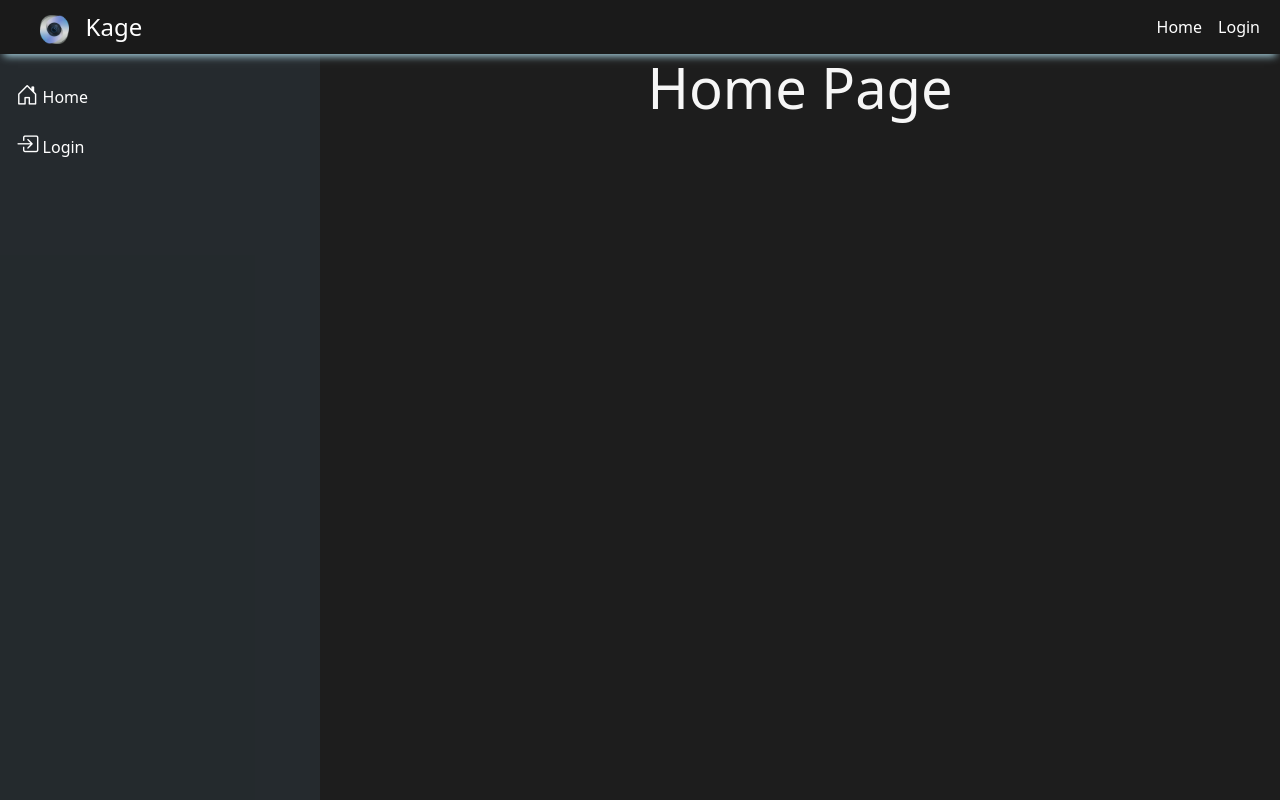
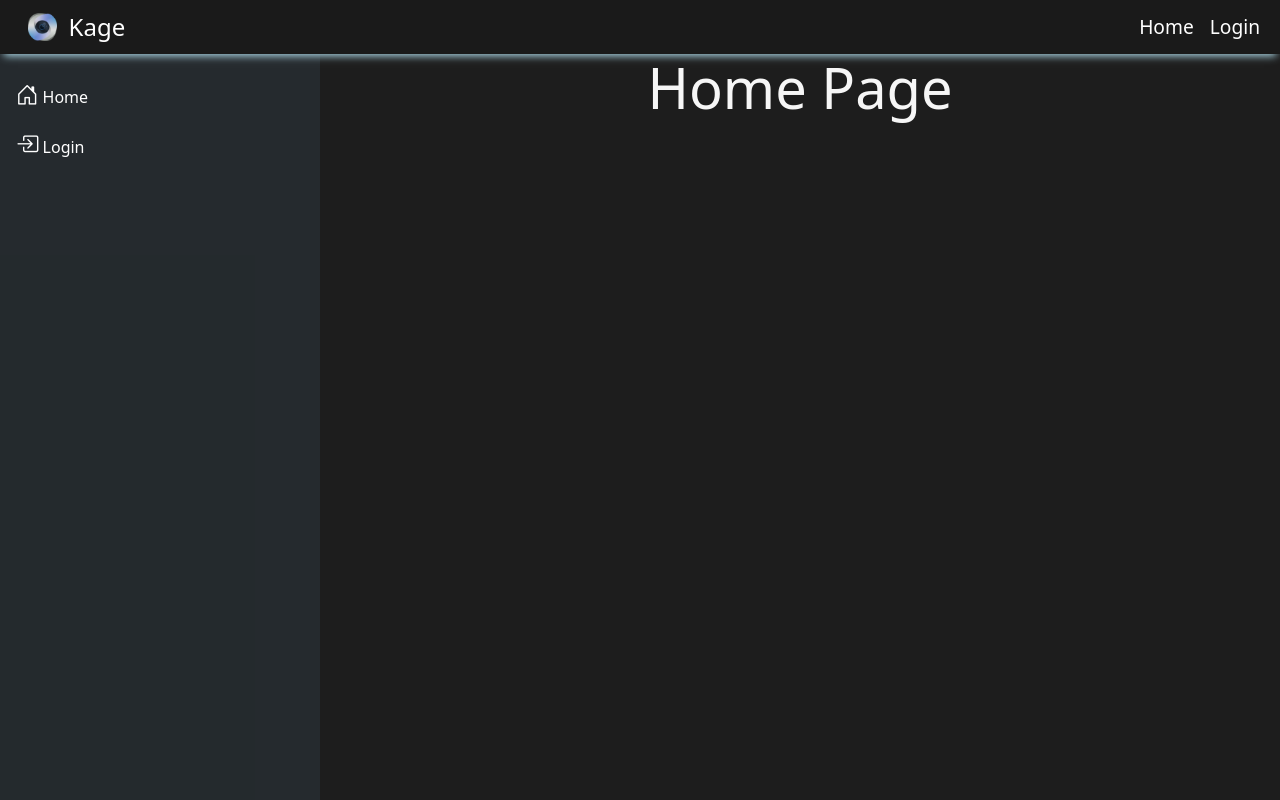
Before and after one commit to HermanRoev/ITPE3200React, a React (Create React App) app: page / in a window 1280 px wide. Built offline with nearby package versions, Linux system fonts and the light colour scheme.

Commit message:
Navbar hamburger menu seems to be working now. Dropdown is good and changes on correct screen size. Starting to come together. The ground for logged in vs not is set up but it is not actually checking anything yet. Foundation are there.

```diff
--- a/package.json
+++ b/package.json
@@ -3,6 +3,7 @@
   "version": "0.1.0",
   "private": true,
   "dependencies": {
+    "@popperjs/core": "^2.11.8",
     "@testing-library/jest-dom": "^5.17.0",
     "@testing-library/react": "^13.4.0",
     "@testing-library/user-event": "^13.5.0",
--- a/src/components/Navbar.css
+++ b/src/components/Navbar.css
@@ -17,3 +17,10 @@
     vertical-align: middle;
     margin-right: 5px;
 }
+
+/* Center dropdown menu at all states */
+.navbar-collapse {
+    justify-content: center !important; /* Center horizontally */
+    text-align: center !important;
+    font-size: 1.2rem;
+}
--- a/src/components/Navbar.tsx
+++ b/src/components/Navbar.tsx
@@ -4,12 +4,12 @@ import './Navbar.css';
 import icon from '../assets/images/icon.png';
 
 const Navbar: React.FC = () => {
-    const isLoggedIn = localStorage.getItem('token'); // Placeholder; replace with actual login check logic.
+    const isLoggedIn = !!localStorage.getItem('token'); // Placeholder; replace with actual login check logic.
 
     return (
         <header className="sticky-top p-0">
             <nav
-                className="navbar navbar-expand-md navbar-toggleable-md navbar-light py-1 mb-0"
+                className="navbar navbar-expand-lg navbar-light py-1 mb-0"
                 style={{
                     boxShadow: '0 6px 8px -4px lightblue',
                     backgroundColor: '#1A1A1A',
@@ -17,22 +17,21 @@ const Navbar: React.FC = () => {
             >
                 <div className="container-fluid">
                     {/* Logo */}
-                    <Link to="/" className="navbar-brand text-white fs-4 px-3">
+                    <Link to="/" className="navbar-brand text-white fs-4 px-3 d-flex align-items-center">
                         <img
                             src={icon}
                             alt="Kage Icon"
                             style={{
                                 height: '1.2em',
-                                verticalAlign: 'middle',
-                                padding: '0 0.5em',
+                                marginRight: '0.5em',
                             }}
                         />
-                        Kage
+                        <span>Kage</span>
                     </Link>
 
                     {/* Toggle Button for Mobile */}
                     <button
-                        className="navbar-toggler collapsed"
+                        className="navbar-toggler"
                         type="button"
                         data-bs-toggle="collapse"
                         data-bs-target="#navbarNav"
@@ -40,7 +39,7 @@ const Navbar: React.FC = () => {
                         aria-expanded="false"
                         aria-label="Toggle navigation"
                     >
-                        <i className="bi bi-list"></i>
+                        <i className="bi bi-list text-white"></i>
                     </button>
 
                     {/* Navigation Links */}
@@ -59,19 +58,27 @@ const Navbar: React.FC = () => {
                                         </Link>
                                     </li>
                                     <li className="nav-item">
+                                        <Link to="/saved" className="nav-link text-white">
+                                            Saved
+                                        </Link>
+                                    </li>
+                                    <li className="nav-item">
+                                        <Link to="/settings" className="nav-link">
+                                            <i className="bi bi-gear"></i> Settings
+                                        </Link>
+                                    </li>
+                                    <li className="nav-item">
                                         <Link to="/logout" className="nav-link text-white">
                                             Logout
                                         </Link>
                                     </li>
                                 </>
                             ) : (
-                                <>
-                                    <li className="nav-item">
-                                        <Link to="/welcome" className="nav-link text-white">
-                                            Login
-                                        </Link>
-                                    </li>
-                                </>
+                                <li className="nav-item">
+                                    <Link to="/welcome" className="nav-link text-white">
+                                        Login
+                                    </Link>
+                                </li>
                             )}
                         </ul>
                     </div>
--- a/src/index.tsx
+++ b/src/index.tsx
@@ -4,6 +4,7 @@ import './index.css';
 import App from './App';
 import reportWebVitals from './reportWebVitals';
 import 'bootstrap/dist/css/bootstrap.min.css';
+import 'bootstrap/dist/js/bootstrap.bundle.min.js';
 import 'bootstrap-icons/font/bootstrap-icons.css';
 
 const rootElement = document.getElementById('root'); // Get the root element in index.html
```
Also changed, not shown: 1 other file (tests, documents, lock files or other folders).
